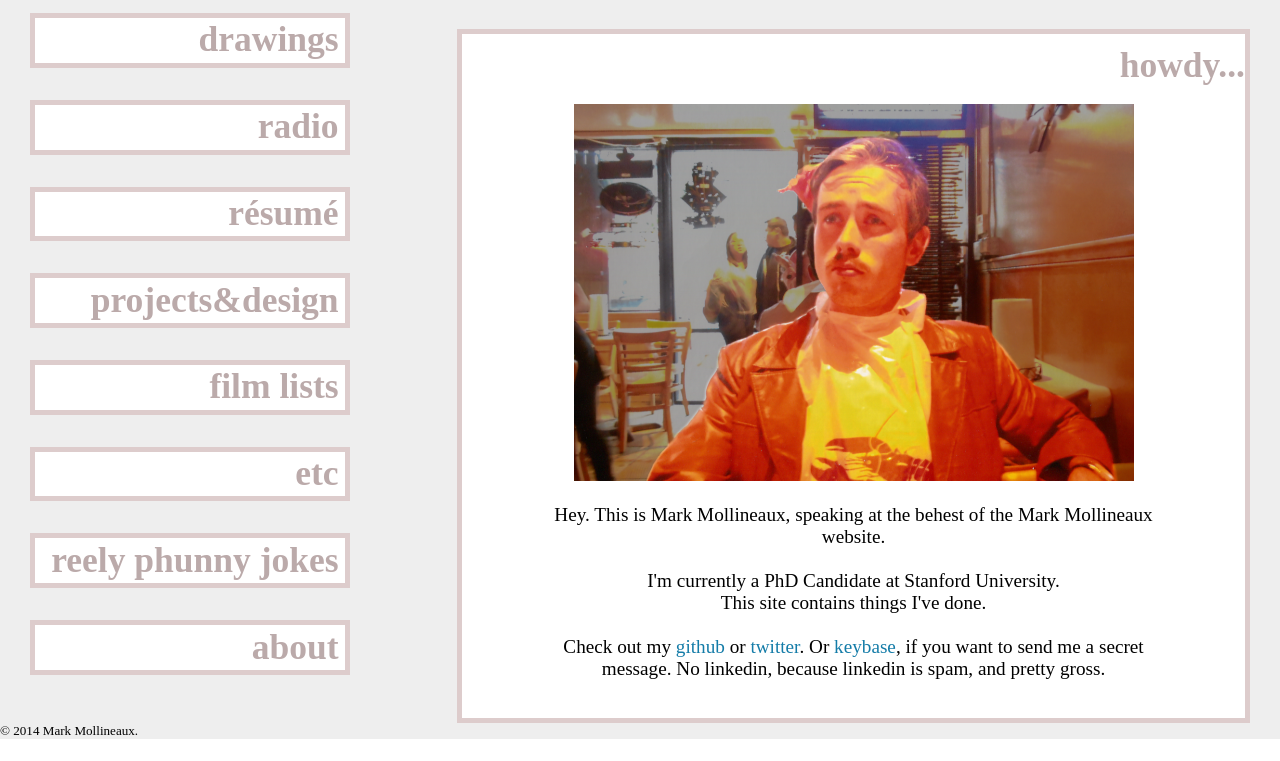
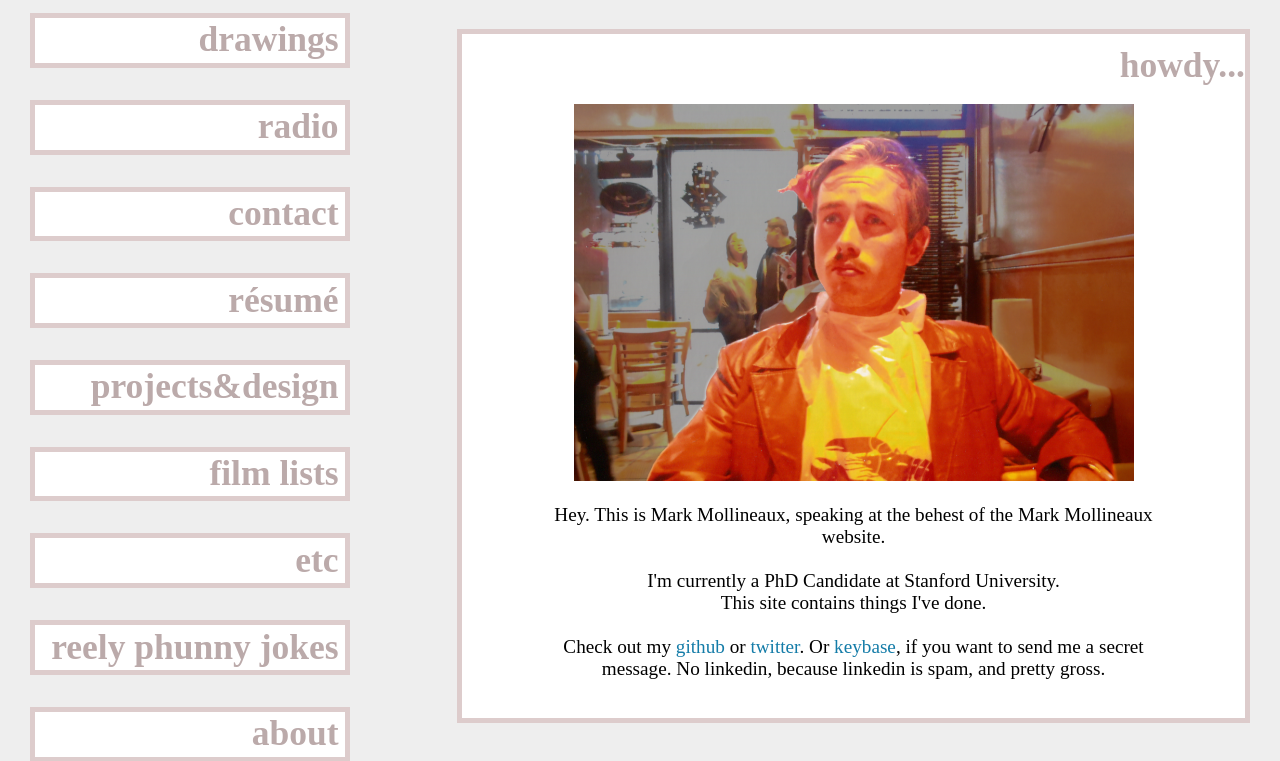
Before and after one commit to bufordsharkley/mgmweb, a Flask app: page / in a window 1280 px wide. Shown: the part 146-907 px from the top of the page. Before the commit the page ends 885 px from the top, so only its background shows below. Run offline with Flask 2, Linux system fonts and the light colour scheme; some libraries are stand-ins or nearby versions; some web fonts are replaced.

Commit message:
Added contact page/image for the sake of contact

```diff
--- a/mgmweb/frontpage_descriptions.py
+++ b/mgmweb/frontpage_descriptions.py
@@ -11,6 +11,8 @@ splash_descriptions = {
                             "Check out my <a href=\"//github.com/bufordsharkley/\">github</a> or <a href=\"//twitter.com/bufordsharkley/\">twitter</a>. Or <a href=\"//keybase.io/mgm/\">keybase</a>, if you want to send me a secret message. No linkedin, because linkedin is spam, and pretty gross."]},
     'drawings': {'img': '/static/lobster.png',
                 'summary': ['Drawings and sketches, 2001-present.',"","","The medium is ballpoint pen and notebook paper."]},
+    'contact': {'img': '/static/lobster.png',
+                'summary': ['Contact info lives here.']},
     'filmlists': {'img': '/static/lobster.png',
                 'summary': ["Some personal lists about film.",
                             "",
--- /dev/null
+++ b/mgmweb/templates/contact.html
@@ -0,0 +1,6 @@
+{% extends "layout.html" %}
+{% block content %}
+  <div class="generalpage">
+      <img src="{{ url_for('static', filename='contact.jpg') }}" alt="An image of a thing holding contact information" style="width:100%;"/>
+  </div>
+{% endblock %}
--- a/mgmweb/templates/index.html
+++ b/mgmweb/templates/index.html
@@ -16,6 +16,11 @@
     <a href={{url_for('subpage', path='radio')}}>
       <div class="page initiator" id="radio">
         <h2>radio</h2>
+      </div>
+    </a>
+    <a href={{url_for('subpage', path='contact')}}>
+      <div class="page initiator" id="contact">
+        <h2>contact</h2>
       </div>
     </a>
     <a href={{url_for('subpage', path='cv')}}>
```
Also changed, not shown: mgmweb/static/contact.jpg (added).
